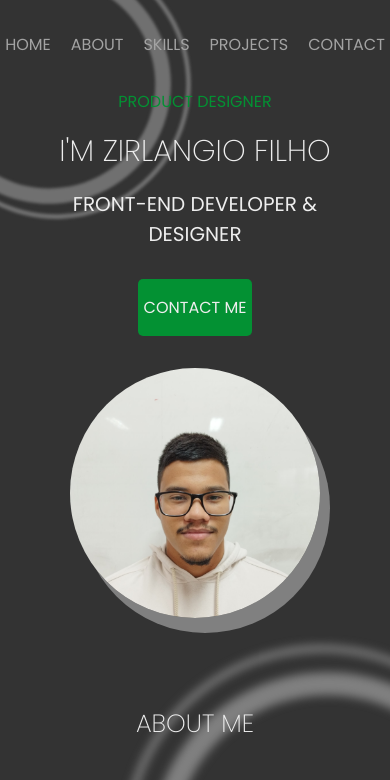
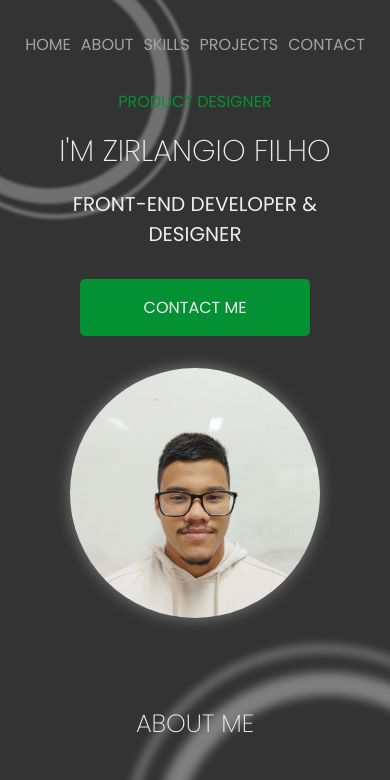
Before and after one commit to ZirlangioFilho/ZirlangioFilho.github.io, a plain HTML site: page index.html in a window 390 px wide. Shown: the top 780 px of the page. Drawn offline with Linux system fonts and the light colour scheme.

Commit message:
ajustes de pequenos erros

```diff
--- a/styles/style.css
+++ b/styles/style.css
@@ -158,14 +158,12 @@ h3{
 .contentSkill{
     display: flex;
     flex-wrap: wrap;
+    padding: 2rem 0;
     gap: 20px;
     justify-content: center;
 }
 
 
-.contentSkill :nth-last-child(1){
-    align-self: center;
-}
 
 .blockSkill{
     padding: 15px;
@@ -245,6 +243,10 @@ h3{
         font-size: 20px;
     }
 
+    nav{
+        gap: 10px;
+    }
+
     .left-icon{
         width: 300px;
     }
@@ -274,6 +276,11 @@ h3{
     .img img{
         width: 250px;
         height: 250px;
+        box-shadow: 0px 0px 15px gray;
+    }
+
+    .btnContact{
+        width:80%;
     }
 
     .blockSkill img{
```
